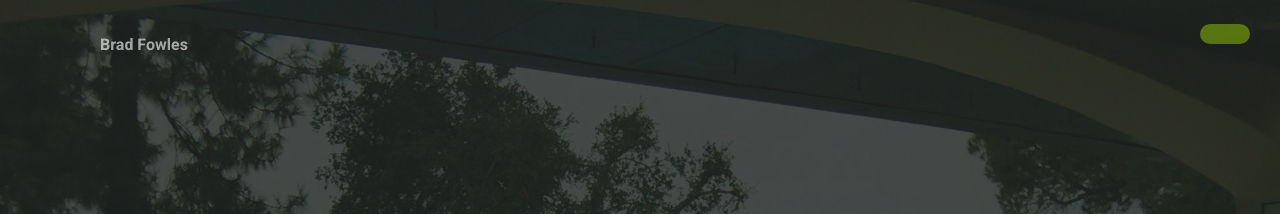
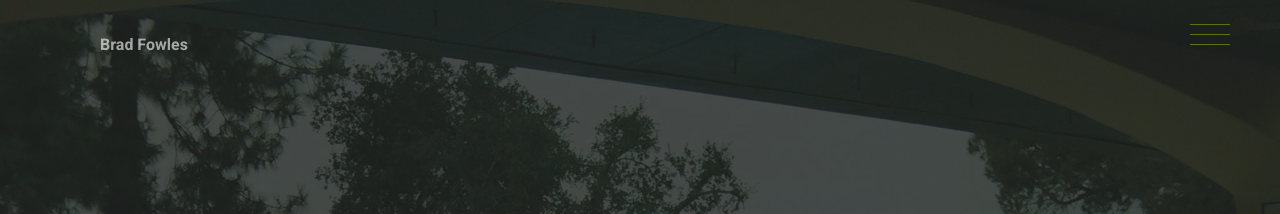
Before and after one commit to sfowles/dad, a Jekyll site: the page built from index.html, in a window 1280 px wide. Shown: the top 214 px of the page. Built offline with Jekyll 4.4.1, drawn with Linux system fonts in a browser that asks for light colours; nearby versions of some CDN libraries; some web fonts are replaced; comment, search, counter and statistics services are not loaded.

Commit message:
Update styles

```diff
--- a/_layouts/default.html
+++ b/_layouts/default.html
@@ -15,7 +15,15 @@
             <div class="nav-container">
                 <div class="menu-overlay"></div>
                 <div class="hamburger ham">
-                    <div class="span-container">
+                    <div class="span-container sc-1">
+                        <span class="top"></span>
+                        <span class="bot"></span>
+                    </div>
+                    <div class="span-container sc-2">
+                        <span class="top"></span>
+                        <span class="bot"></span>
+                    </div>
+                    <div class="span-container sc-3">
                         <span class="top"></span>
                         <span class="bot"></span>
                     </div>
--- a/assets/css/style.css
+++ b/assets/css/style.css
@@ -191,13 +191,17 @@ button:active, input[type=submit]:active { position: relative; top: 1px; }
 
 #navigation .nav-container .menu-overlay { display: none; position: fixed; top: 0; left: 0; width: 100%; height: 100%; background: rgba(11, 11, 11, 0.7); z-index: 998; }
 
-#navigation .nav-container .hamburger { position: absolute; display: block; width: 30px; height: 30px; right: 50px; top: 24px; cursor: pointer; opacity: 0.7; z-index: 999; -webkit-transition: all 0.2s ease-in-out; -moz-transition: all 0.2s ease-in-out; -ms-transition: all 0.2s ease-in-out; -o-transition: all 0.2s ease-in-out; transition: all 0.2s ease-in-out; }
+#navigation .nav-container .hamburger { position: absolute; display: block; width: 40px; height: 30px; right: 50px; top: 24px; cursor: pointer; opacity: 0.7; z-index: 999; -webkit-transition: all 0.2s ease-in-out; -moz-transition: all 0.2s ease-in-out; -ms-transition: all 0.2s ease-in-out; -o-transition: all 0.2s ease-in-out; transition: all 0.2s ease-in-out; }
 
 #navigation .nav-container .hamburger:hover { opacity: 1; }
 
 #navigation .nav-container .hamburger span { display: block; position: absolute; top: 10px; right: 1px; background: #fff; -webkit-transition: all 0.5s ease-in-out; -moz-transition: all 0.5s ease-in-out; -ms-transition: all 0.5s ease-in-out; -o-transition: all 0.5s ease-in-out; transition: all 0.5s ease-in-out; }
 
-#navigation .nav-container .hamburger .span-container { width: 50px; height: 20px; border-radius: 50px; overflow: hidden; position: relative; }
+#navigation .nav-container .hamburger .span-container { height: 1px; margin-bottom: 9px; overflow: hidden; position: relative; }
+
+#navigation .nav-container .hamburger .span-container.sc-2 .top { transition-delay: 100ms; }
+
+#navigation .nav-container .hamburger .span-container.sc-3 .top { transition-delay: 200ms; }
 
 #navigation .nav-container .hamburger .top, #navigation .nav-container .hamburger .mid, #navigation .nav-container .hamburger .bot { width: 110%; height: 110%; position: absolute; top: 0; left: 0; }
 
@@ -229,11 +233,11 @@ button:active, input[type=submit]:active { position: relative; top: 1px; }
 
 #navigation .nav-container .menu { position: fixed; display: none; color: #fff; top: 0; right: 0; height: 100%; width: 100%; z-index: 998; overflow-y: auto; overflow-x: hidden; padding: 70px 0 0; }
 
-#navigation .nav-container .menu:before { position: absolute; top: 0; left: 0; display: block; background: #001e12; opacity: 0.8; width: 100%; height: 100%; content: ''; }
+#navigation .nav-container .menu:before { position: absolute; top: 0; left: 0; display: block; background: #000f09; opacity: 0.8; width: 100%; height: 100%; content: ''; }
 
-#navigation .nav-container .menu .menu-title { font-size: 18px; color: #fff; -webkit-transition: all 0.2s ease-in-out; -moz-transition: all 0.2s ease-in-out; -ms-transition: all 0.2s ease-in-out; -o-transition: all 0.2s ease-in-out; transition: all 0.2s ease-in-out; }
+#navigation .nav-container .menu .menu-title { font-size: 18px; text-transform: uppercase; letter-spacing: 1px; color: #fff; -webkit-transition: all 0.2s ease-in-out; -moz-transition: all 0.2s ease-in-out; -ms-transition: all 0.2s ease-in-out; -o-transition: all 0.2s ease-in-out; transition: all 0.2s ease-in-out; }
 
-#navigation .nav-container .menu .menu-description { margin-top: 16px; font-weight: 400; font-size: 12px; font-family: 'Roboto', sans-serif; letter-spacing: 1px; text-transform: uppercase; }
+#navigation .nav-container .menu .menu-description { margin-top: 16px; font-weight: 400; font-size: 12px; opacity: 0.5; font-family: 'Roboto', sans-serif; letter-spacing: 1px; text-transform: uppercase; }
 
 #navigation .nav-container .menu .sub-nav-container { position: absolute; top: 70px; left: 0; width: 100%; }
 
```
Also changed, not shown: _data/menus.yml (+6 -6 lines), assets/_scss/components/_navigation.scss (+13 -5 lines).
